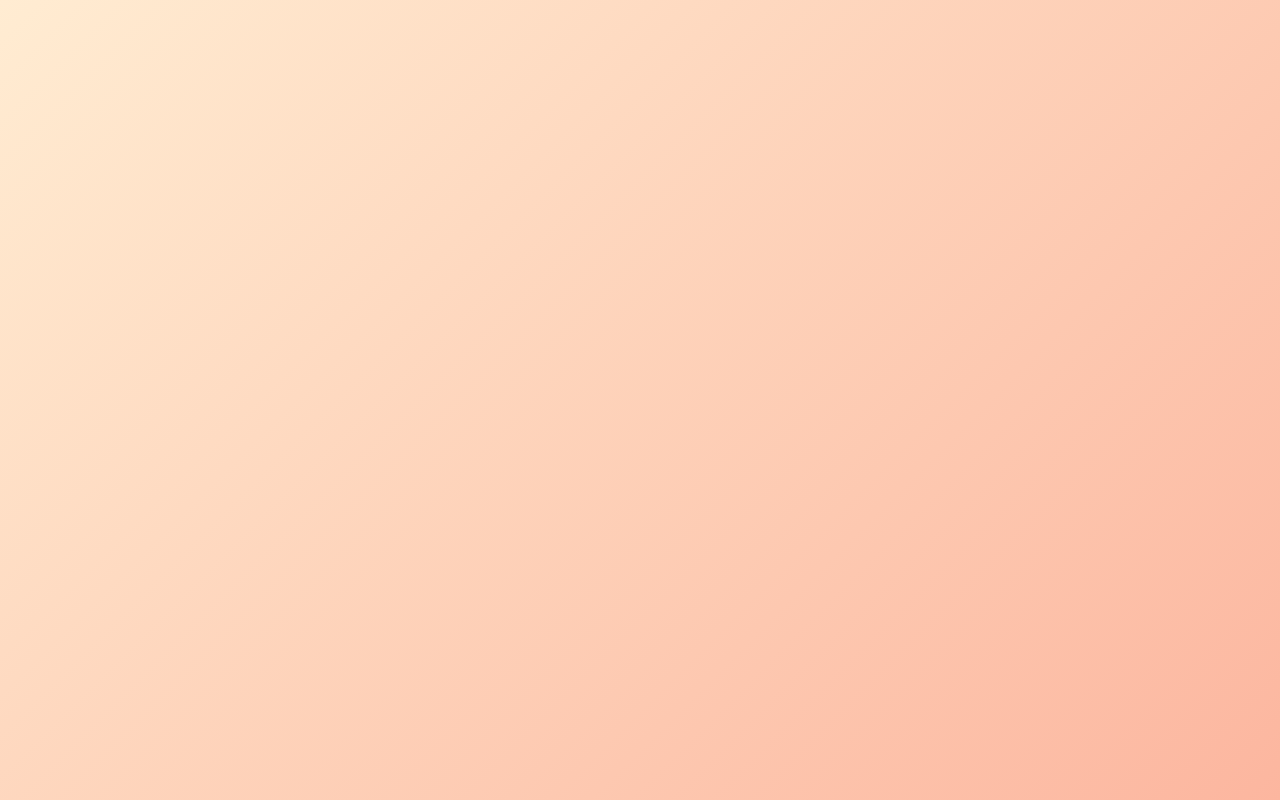
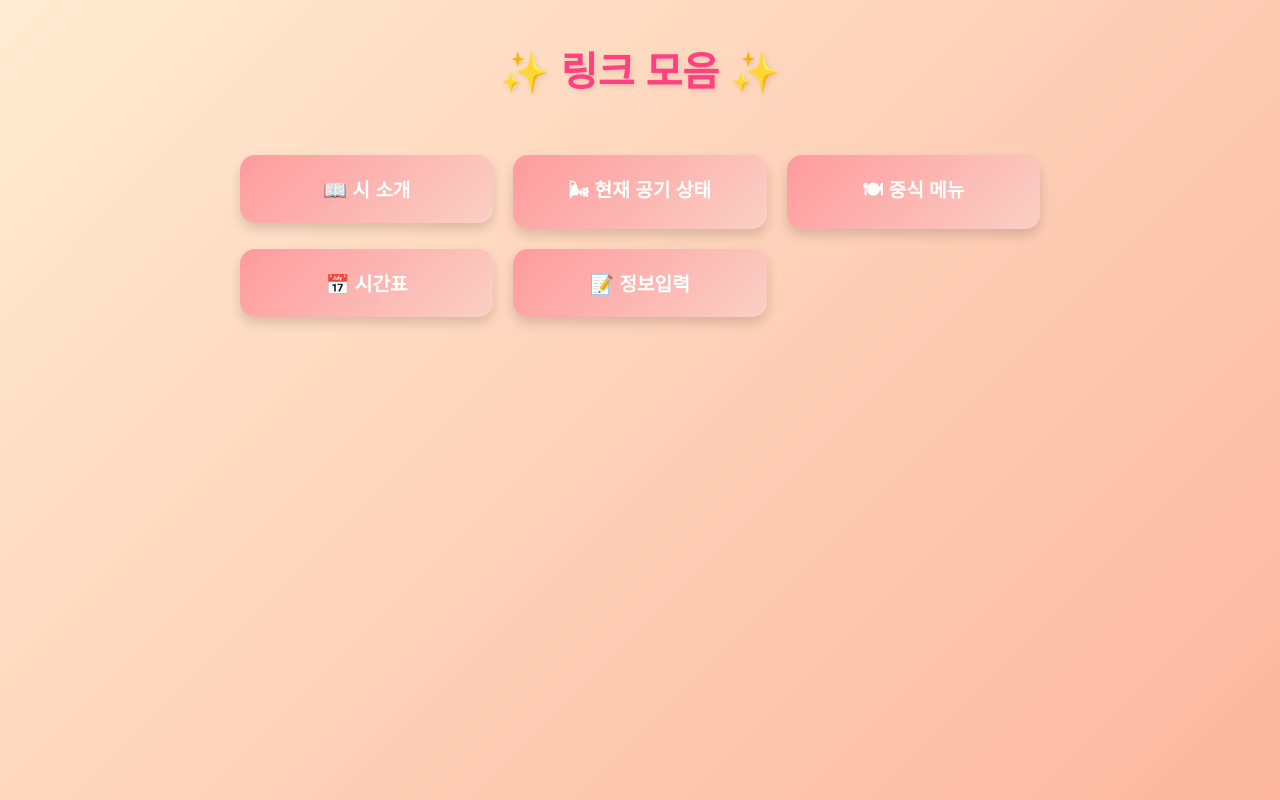
Before and after one commit to smilebug24/webapp1, a plain HTML site: page index.html in a window 1280 px wide. Drawn offline with Linux system fonts and the light colour scheme.

Commit message:
Update index.html

```diff
--- a/index.html
+++ b/index.html
@@ -47,4 +47,18 @@
     li a:hover {
       transform: translateY(-5px);
       box-shadow: 0 12px 20px rgba(0,0,0,0.2);
-      background: lin
+      background: linear-gradient(135deg, #a1c4fd, #c2e9fb);
+    }
+  </style>
+</head>
+<body>
+  <h1>✨ 링크 모음 ✨</h1>
+  <ul>
+    <li><a href="poem.html" target="_blank">📖 시 소개</a></li>
+    <li><a href="air.html" target="_blank">🌬 현재 공기 상태</a></li>
+    <li><a href="meal.html" target="_blank">🍽 중식 메뉴</a></li>
+    <li><a href="timetable.html" target="_blank">📅 시간표</a></li>
+    <li><a href="input.html" target="_blank">📝 정보입력</a></li>
+  </ul>
+</body>
+</html>
```
